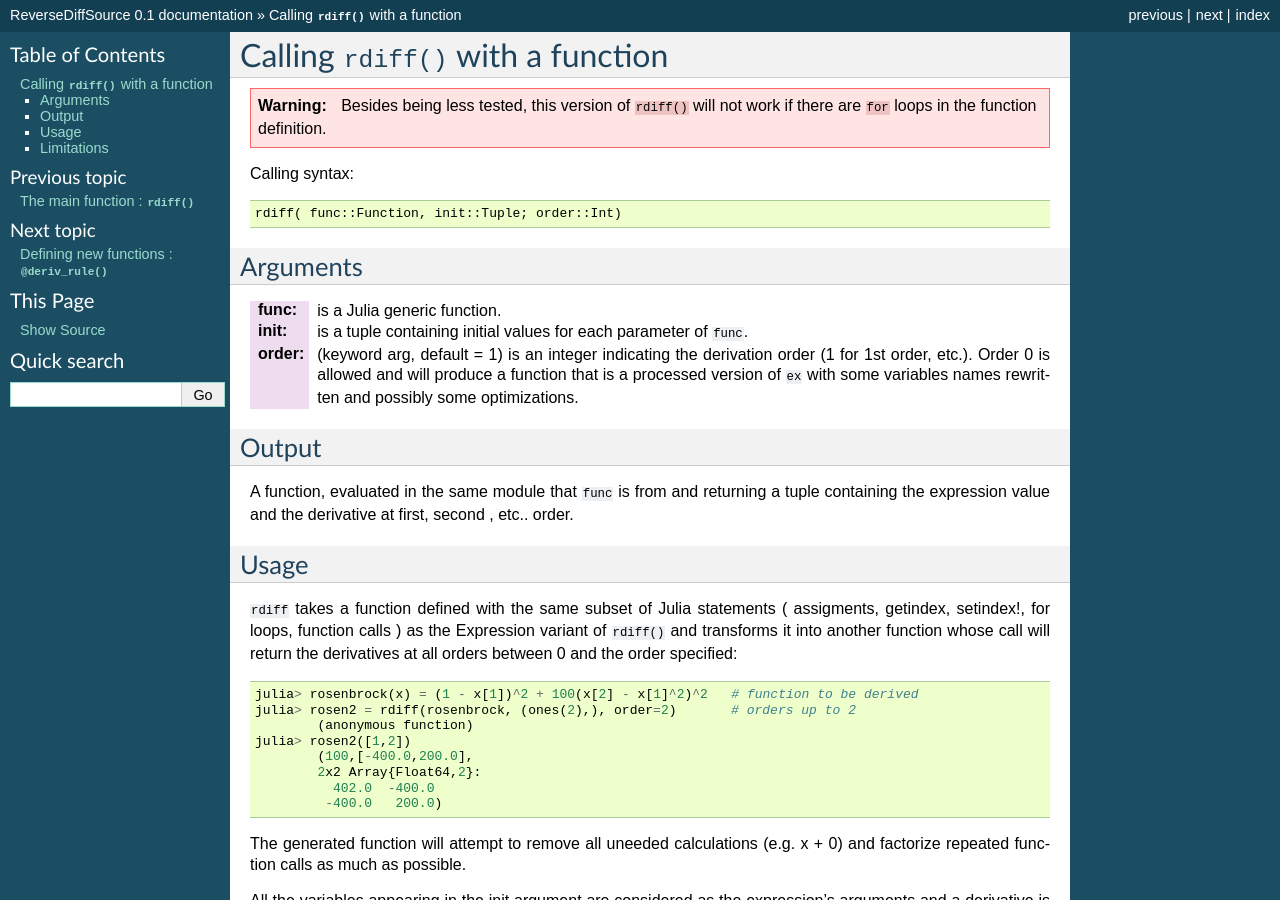
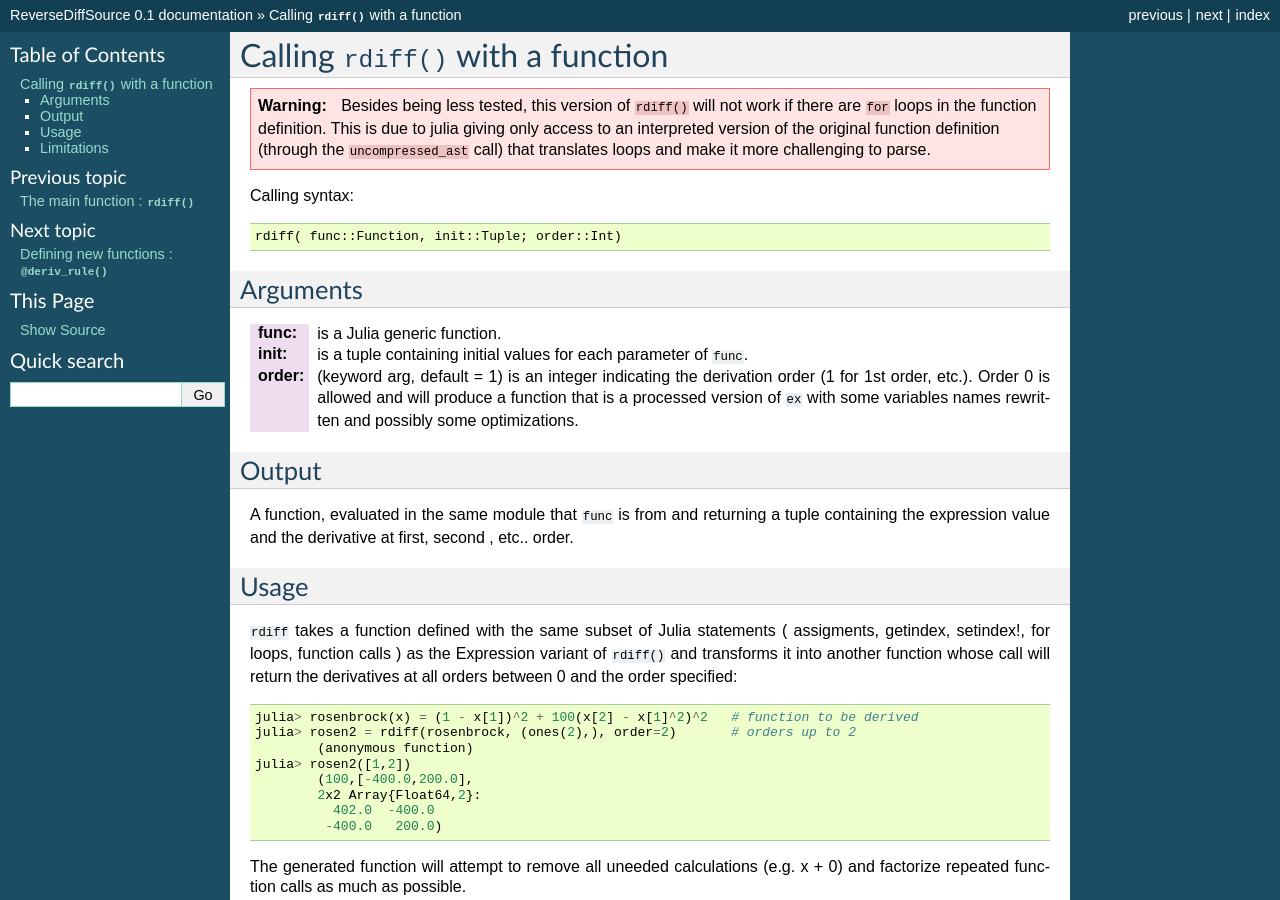
Before and after one commit to JuliaAttic/ReverseDiffSource.jl, a Sphinx documentation site: the page built from doc/maincall2.rst, in a window 1280 px wide and 900 px high. Built offline with Sphinx 7.4.7, drawn with Linux system fonts in a browser that asks for light colours.

```diff
--- a/doc/index.rst
+++ b/doc/index.rst
@@ -17,6 +17,7 @@ Contents:
    maincall2
    deriv_rule
    typeequiv
+   internals
 
 
 Indices and tables
--- a/doc/maincall2.rst
+++ b/doc/maincall2.rst
@@ -2,7 +2,7 @@ Calling ``rdiff()`` with a function
 ***********************************
 
 .. warning::
-	Besides being less tested, this version of ``rdiff()`` will not work if there are ``for`` loops in the function definition.
+	Besides being less tested, this version of ``rdiff()`` will not work if there are ``for`` loops in the function definition. This is due to julia giving only access to an interpreted version of the original function definition (through the ``uncompressed_ast`` call) that translates loops and make it more challenging to parse.
 
 Calling syntax::
 
```
Also changed, not shown: doc/internals.rst (added, +22 -0 lines), 1 other file.
